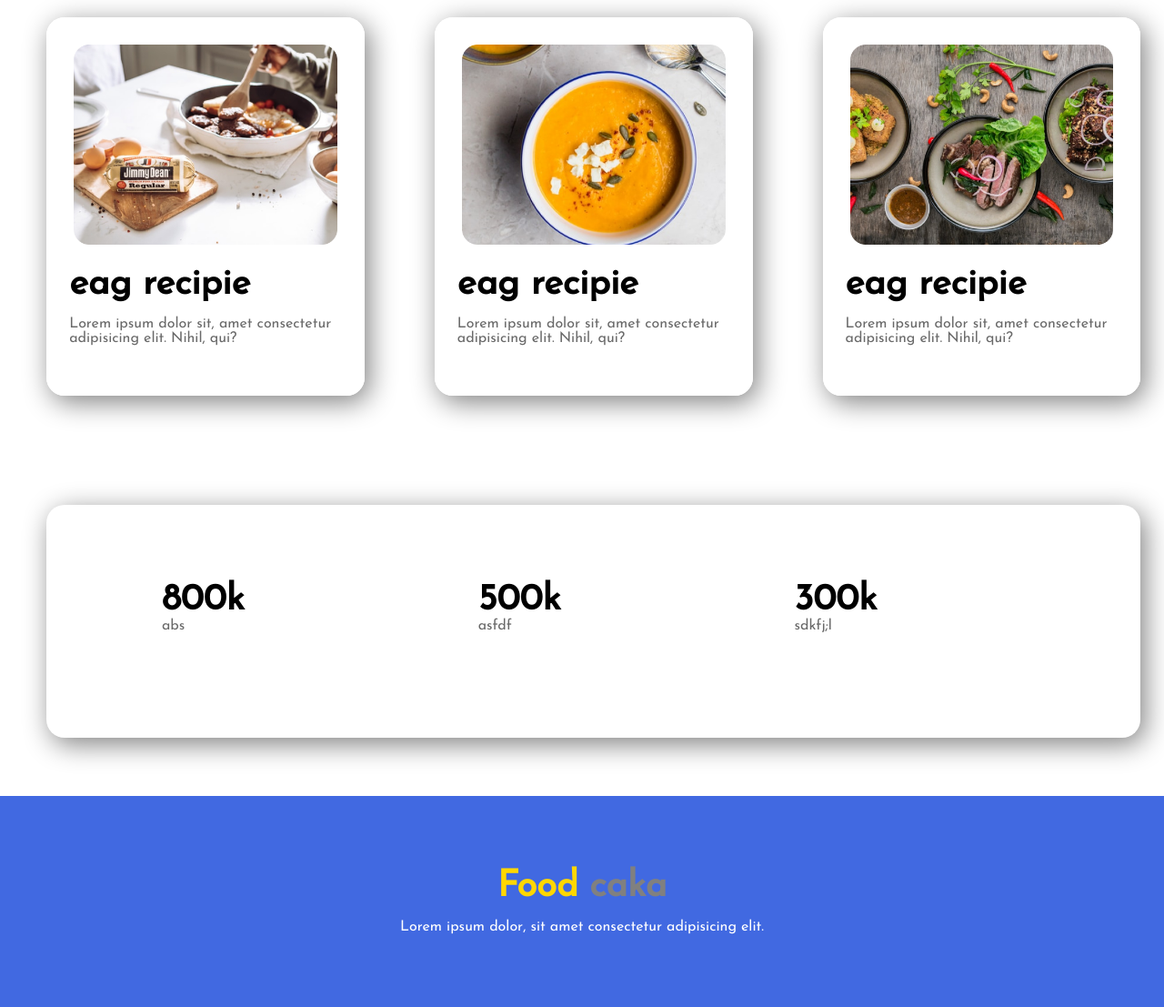
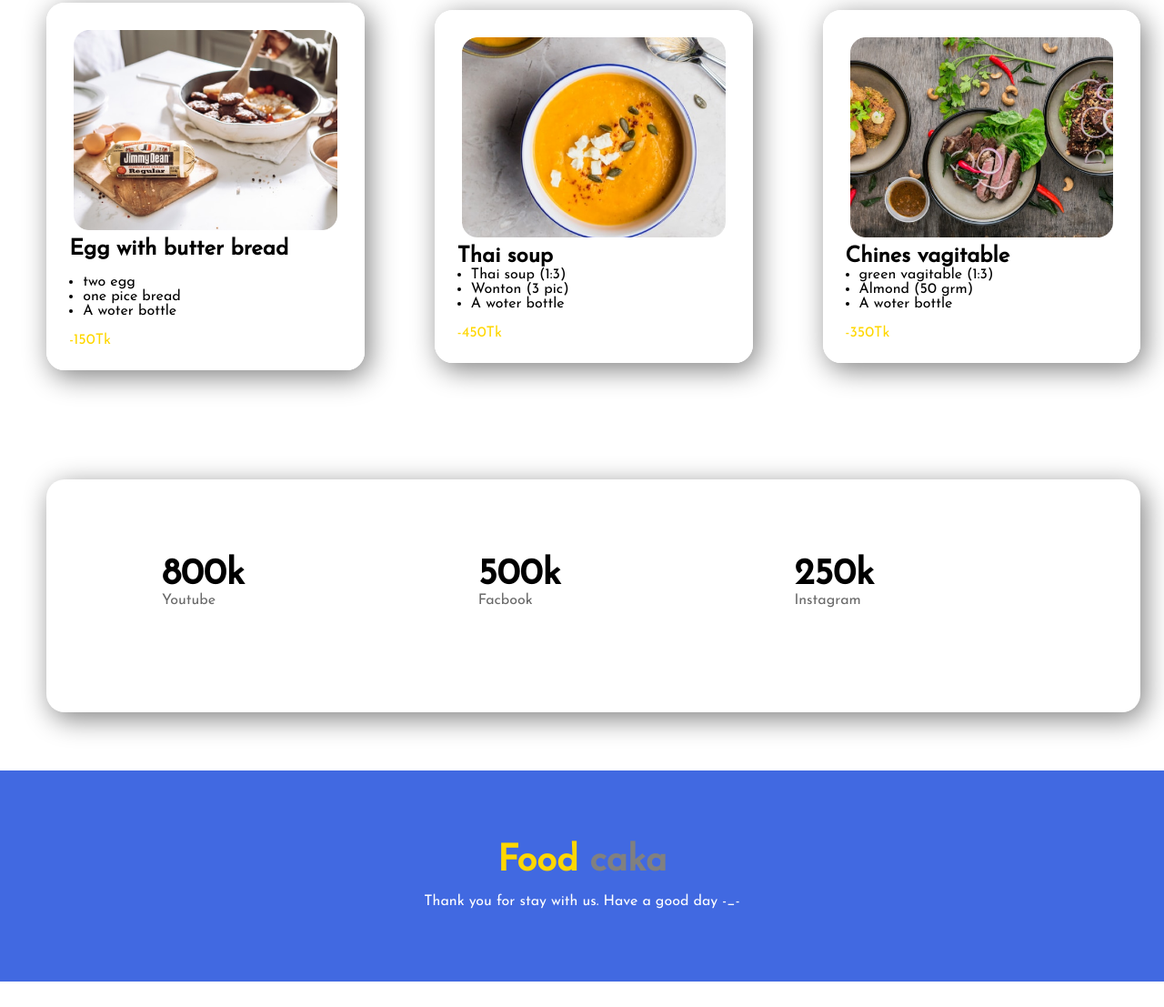
Before and after one commit to Jewel529/food-caka, a plain HTML site: page index.html in a window 1280 px wide. Shown: the part 1414-2521 px from the top of the page at 91% size. After the commit the page ends 2493 px from the top, so only its background shows below. Drawn offline with Linux system fonts and the light colour scheme.

Commit message:
full-code

```diff
--- a/index.html
+++ b/index.html
@@ -44,10 +44,9 @@
         </div>
     </section>
     <div id="div-1">
-        <h2>My recipies</h2>
-        <p>Lorem ipsum dolor sit amet consectetur adipisicing elit. Consequuntur, facilis?Lorem ipsum dolor sit amet
-            <br>
-            consectetur adipisicing elit. Eius mollitia molestias quia architecto dolorem, nobis, quisquam quibusdam
+        <h2>Our most popular dishes</h2>
+        <p> Below have most popular three dishes of our responsible customers. We hope you also like.
+
         </p>
 
     </div>
@@ -56,42 +55,59 @@
 
         <div class="first-div" id="abc">
             <img src="images/Project Cover.jpg" alt="first dish">
-            <h1> eag recipie</h1>
-            <p>Lorem ipsum dolor sit, amet consectetur adipisicing elit. Nihil, qui?</p>
+            <h2> Egg with butter bread</h2><br>
+            <ul>
+                <li> two egg</li>
+                <li>one pice bread</li>
+                <li>A woter bottle </li>
+            </ul> <br>
+            <span><Price->-150Tk</Price-></span>
+
         </div>
         <div class="first-div" id="abc">
             <img src="images/Project Cover.png" alt="second dish">
-            <h1> eag recipie</h1>
-            <p>Lorem ipsum dolor sit, amet consectetur adipisicing elit. Nihil, qui?</p>
+            <h2> Thai soup</h2>
+            <ul>
+                <li>Thai soup (1:3)</li>
+                <li>Wonton (3 pic)</li>
+                <li>A woter bottle</li>
+            </ul> <br>
+            <span><Price->-450Tk</Price-></span>
         </div>
         <div class="first-div" id="abc">
             <img src="images/Project Cover1.jpg" alt="third dish">
-            <h1> eag recipie</h1>
-            <p>Lorem ipsum dolor sit, amet consectetur adipisicing elit. Nihil, qui?</p>
+            <h2>Chines vagitable</h2>
+            <ul>
+                <li>green vagitable (1:3)</li>
+                <li> Almond (50 grm)</li>
+                <li>A woter bottle</li>
+            </ul> <br>
+            <span><Price->-350Tk</Price-></span>
+
         </div>
 
     </section>
 
-    <section class="flexable" id="l-5">
+    <section class="flexable" id="l-1">
 
 
         <div class="first-div">
             <b>
                 <h1>800k</h1>
             </b>
-            <p>abs</p>
+            <p>Youtube</p>
         </div>
         <div class="first-div">
             <b>
                 <h1>500k</h1>
             </b>
-            <p>asfdf</p>
+            <p>Facbook</p>
         </div>
         <div class="first-div">
             <b>
-                <h1>300k</h1>
+                <h1>250k</h1>
             </b>
-            <p>sdkfj;l</p>
+            <p>Instagram</p>
         </div>
 
 
@@ -99,14 +115,8 @@
     </section>
     <footer>
         <h1> <span>Food</span> <span id="span-clr">caka</span> </h1><br>
-        <p id="footer-clr">Lorem ipsum dolor, sit amet consectetur adipisicing elit.</p>
+        <p id="footer-clr">Thank you for stay with us. Have a good day -_-</p>
     </footer>
-
-
-
-
-
-
 
 </body>
 
--- a/style.css
+++ b/style.css
@@ -54,6 +54,9 @@ span {
 p {
   color: dimgray;
 }
+ul {
+  padding-left: 15px;
+}
 
 .anchor-button {
   text-decoration: none;
@@ -82,7 +85,7 @@ p {
   border-radius: 20px;
 }
 
-#l-5 {
+#l-1 {
   box-shadow: 5px 7px 30px gray;
   border-radius: 20px;
   padding: 80px;
```
